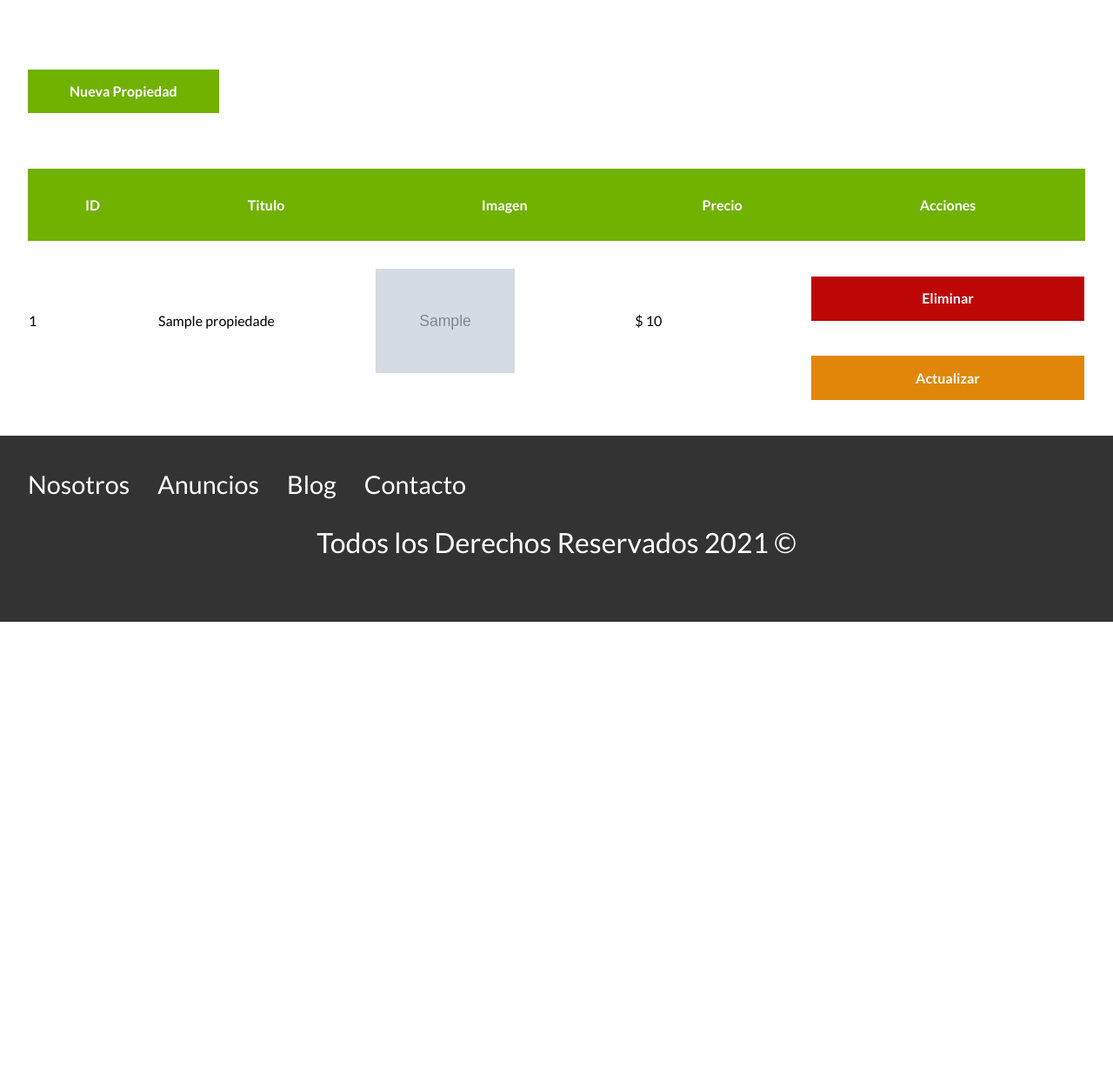
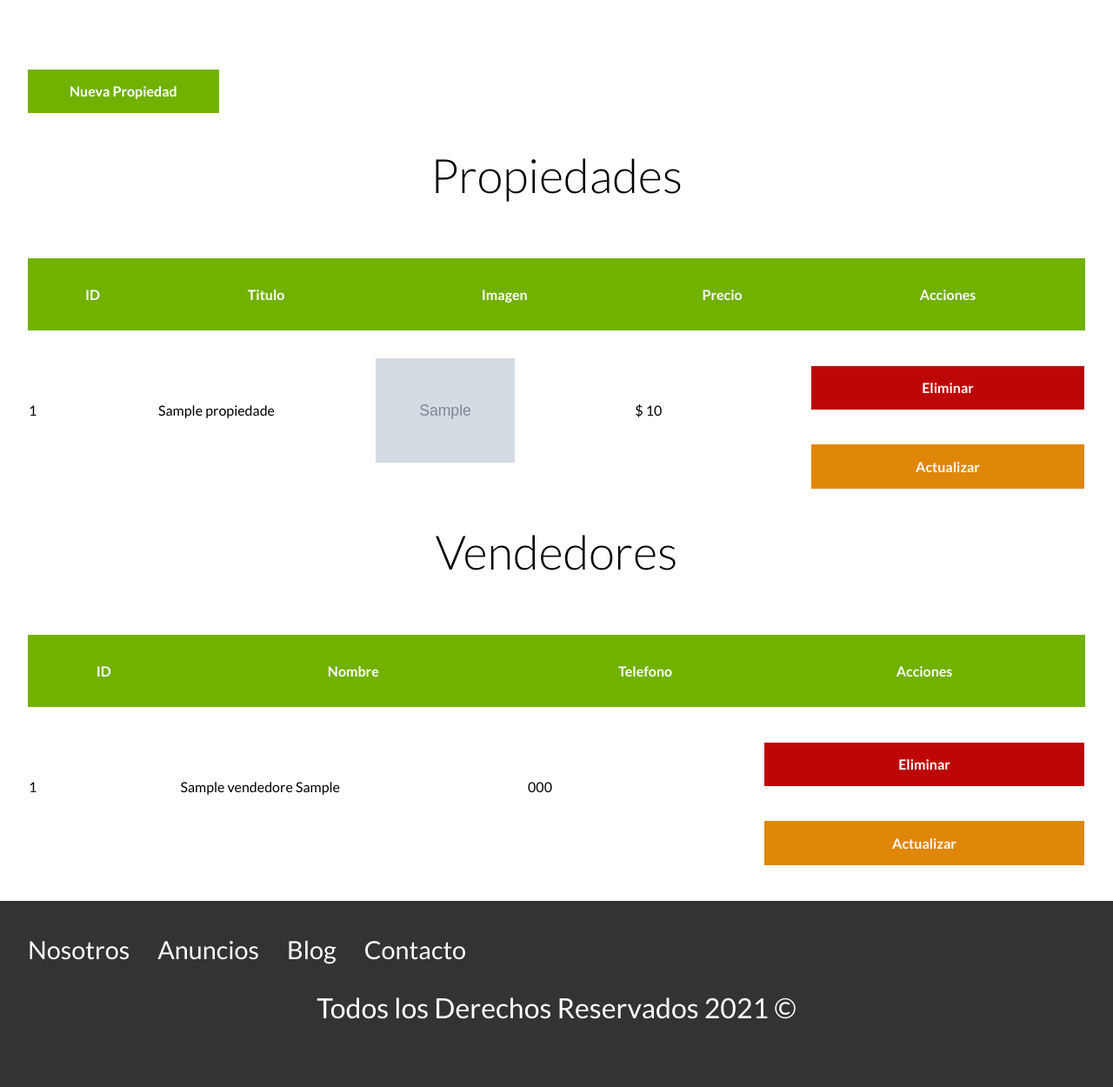
Before and after one commit to ana-quintero/Bienesraices, a PHP site: page /admin in a window 1280 px wide. Shown: the part 302-1552 px from the top of the page at 87% size. Before the commit the page ends 1017 px from the top, so only its background shows below. Run offline with PHP 8.4, Linux system fonts and the light colour scheme; the visitor is signed in with stand-in values (Sample User, id 1); tables that the repository leaves empty or names only in its code hold one stand-in row (values such as "Sample post"); grey boxes marked "Sample" are stand-in pictures.

Commit message:
Listar los vendedores y las vendedoras de la BD

```diff
--- a/admin/index.php
+++ b/admin/index.php
@@ -45,7 +45,7 @@
 
         <a href="/admin/propiedades/crear.php" class="boton boton-verde">Nueva Propiedad</a>
 
-
+        <h2>Propiedades</h2>
         <table class="propiedades">
             <thead>
                 <tr>
@@ -80,12 +80,43 @@
                 <?php endforeach; ?>
             </tbody>
         </table>
+
+        <h2>Vendedores</h2>
+
+        <table class="propiedades">
+            <thead>
+                <tr>
+                    <th>ID</th>
+                    <th>Nombre</th>
+                    <th>Telefono</th>
+                    <th>Acciones</th>
+                </tr>
+            </thead>
+
+            <tbody> <!--. Mostrar los resultados -->
+                <?php foreach( $vendedores as $vendedor ):  ?>
+                <tr>
+                    <td><?php echo $vendedor->id; ?></td>
+                    <td><?php echo $vendedor->nombre . " " . $vendedor->apellido ;  ?></td>
+                    <td><?php echo $vendedor->telefono;  ?></td>
+                    <td>
+
+                        <form method="POST" class="w-100">
+                            <input type="hidden" name="id" value="<?php echo $propiedad->id;  ?>">
+                            <input type="submit" class="boton-rojo-block" value="Eliminar">
+                        </form>
+
+                        <a href="admin/vendedores/actualizar.php?id=<?php echo $propiedad->id; ?>"
+                        class="boton-amarillo-block">Actualizar</a>
+                    </td>
+                </tr>
+                <?php endforeach; ?>
+            </tbody>
+        </table>
+
     </main>
 
 <?php
 
-        //Cerrar la conexion
-        mysqli_close($db);
-
     incluirTemplate('footer');
 ?>
```
